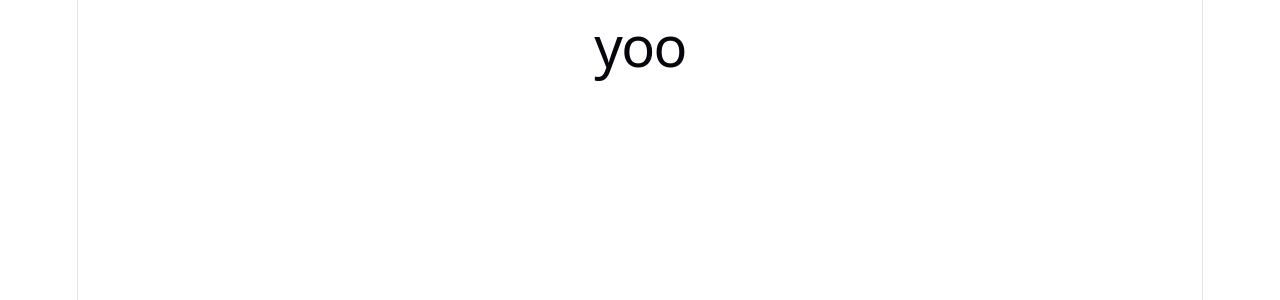
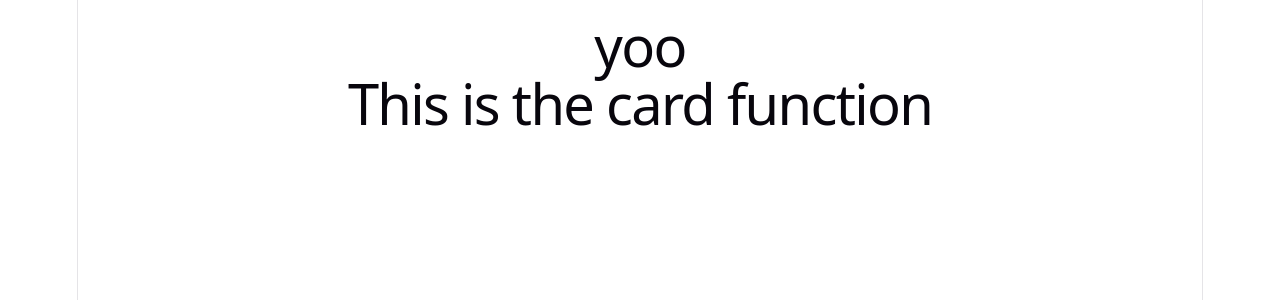
Before and after one commit to SouthBennett/reactSite-inClassAssignment, a React (Vite) app in the folder react-site/: page / in a window 1280 px wide. Shown: the top 300 px of the page. Built offline with nearby package versions, Linux system fonts and the light colour scheme.

Commit message:
Added Card.jsx

```diff
--- a/react-site/src/App.jsx
+++ b/react-site/src/App.jsx
@@ -3,12 +3,16 @@
 // import viteLogo from './assets/vite.svg'
 // import heroImg from './assets/hero.png'
 import './App.css'
+import Card from './components/Card';
 
 function App() {
   // const [count, setCount] = useState(0)
 
   return (
-    <h1>yoo</h1>
+    <main>
+        <h1>yoo</h1>
+        <Card />
+    </main>
   )
 }
 
--- /dev/null
+++ b/react-site/src/components/Card.css
@@ -0,0 +1,4 @@
+h1{
+    color: white;
+    font-weight: bold;
+}
--- /dev/null
+++ b/react-site/src/components/Card.jsx
@@ -0,0 +1,7 @@
+export default function Card (){
+    return(
+        <h1>
+            This is the card function
+        </h1>
+    )
+}
```
